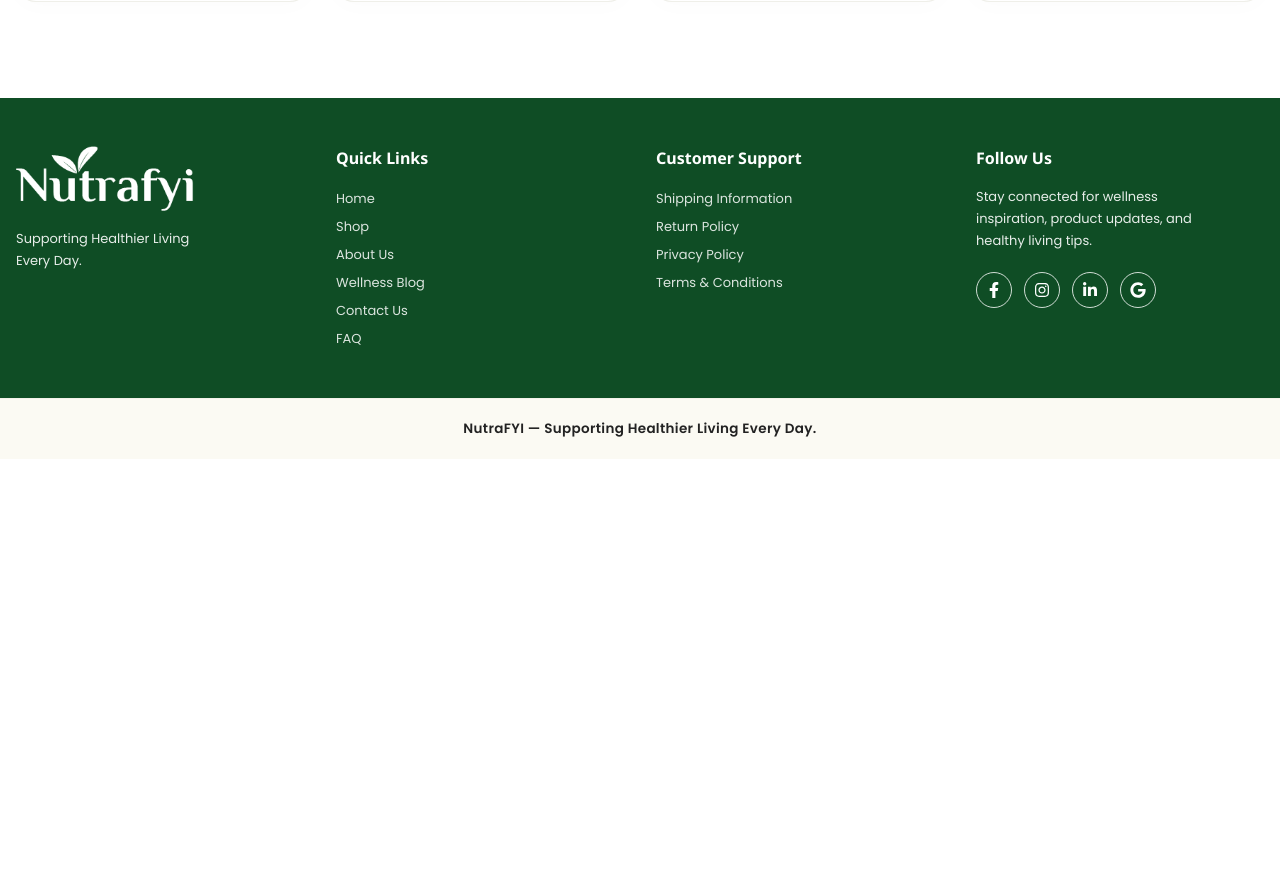
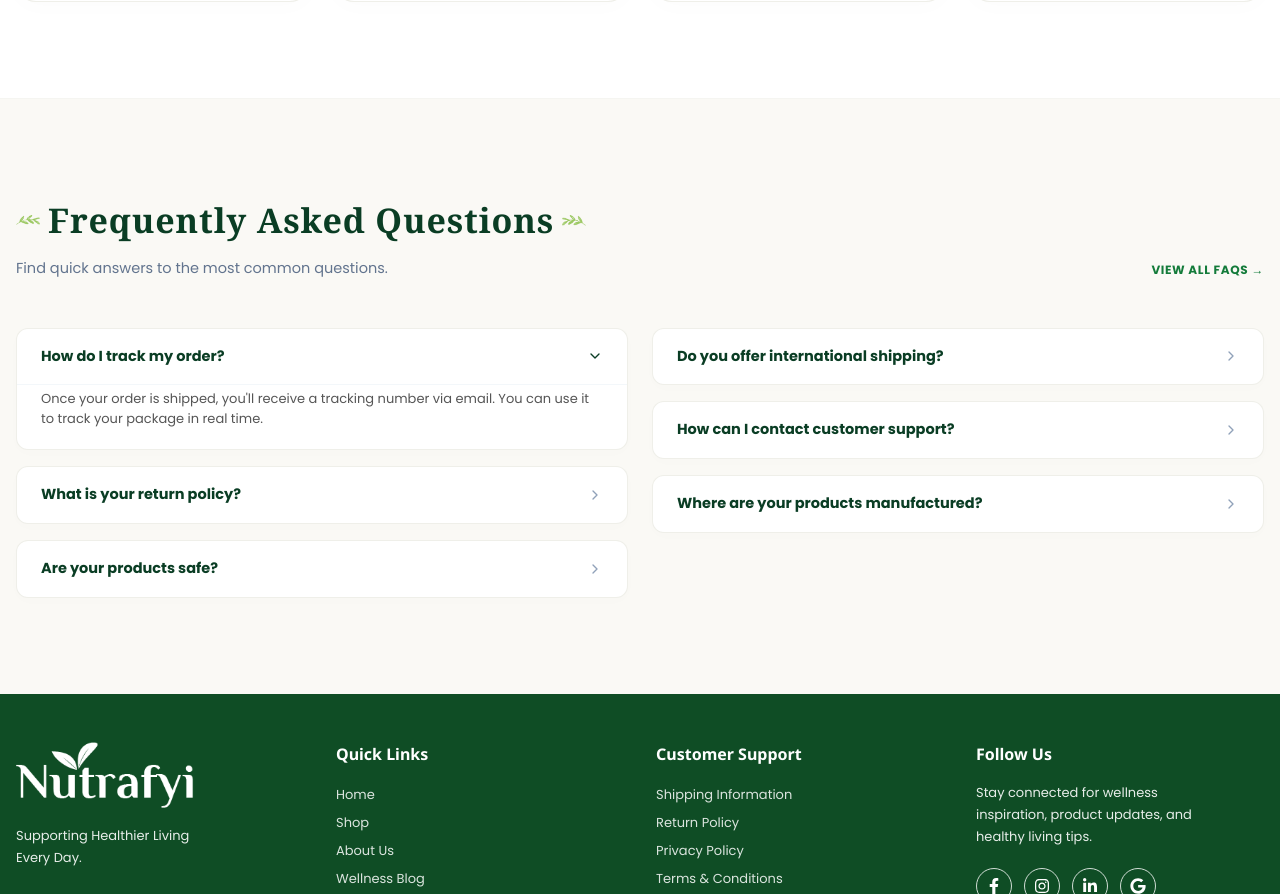
Before and after one commit to drashijaintms/nutrafyi, a React (Vite) app: page /contact in a window 1280 px wide. Shown: the part 1490-2384 px from the top of the page. Before the commit the page ends 1949 px from the top, so only its background shows below. Built offline with nearby package versions, Linux system fonts and the light colour scheme; no server answers.

Commit message:
Contact: implement Frequently Asked Questions (FAQ) accordion section matching design details, layout, and fonts

```diff
--- a/src/pages/Contact.jsx
+++ b/src/pages/Contact.jsx
@@ -1,5 +1,6 @@
 import { useState } from "react";
-import { Leaf, ShieldCheck, Send, CheckCircle2, Headset, Package, MapPin, Clock, Mail, Phone } from "lucide-react";
+import { Link } from "react-router-dom";
+import { Leaf, ShieldCheck, Send, CheckCircle2, Headset, Package, MapPin, Clock, Mail, Phone, ChevronDown, ChevronRight } from "lucide-react";
 import contactHeroBg from "../assets/contact-hero-bg.png";
 import headingLeaf from "../assets/heading-leaf.png";
 
@@ -11,6 +12,7 @@ function Contact() {
     message: "",
   });
   const [submitted, setSubmitted] = useState(false);
+  const [openFaqs, setOpenFaqs] = useState([0]); // First FAQ open by default
 
   const handleChange = (e) => {
     const { name, value } = e.target;
@@ -25,6 +27,41 @@ function Contact() {
       setFormData({ name: "", email: "", subject: "", message: "" });
     }, 4000);
   };
+
+  const toggleFaq = (index) => {
+    if (openFaqs.includes(index)) {
+      setOpenFaqs(openFaqs.filter((i) => i !== index));
+    } else {
+      setOpenFaqs([...openFaqs, index]);
+    }
+  };
+
+  const faqData = [
+    {
+      question: "How do I track my order?",
+      answer: "Once your order is shipped, you'll receive a tracking number via email. You can use it to track your package in real time."
+    },
+    {
+      question: "What is your return policy?",
+      answer: "We offer a 30-day money-back guarantee on all unopened products. Simply reach out to our customer support team to initiate a return."
+    },
+    {
+      question: "Are your products safe?",
+      answer: "Yes, all our products are manufactured in FDA-registered, GMP-certified facilities and undergo third-party testing to ensure purity and potency."
+    },
+    {
+      question: "Do you offer international shipping?",
+      answer: "Currently, we ship to select countries worldwide. Shipping rates and delivery times will be calculated at checkout based on your location."
+    },
+    {
+      question: "How can I contact customer support?",
+      answer: "You can reach our support team via email at support@nutrafyi.com, call us at (888) 123-4567, or use the message form on this page."
+    },
+    {
+      question: "Where are your products manufactured?",
+      answer: "Our premium supplements are formulated and manufactured in state-of-the-art facilities in the United States using high-quality global ingredients."
+    }
+  ];
 
   return (
     <div className="w-full">
@@ -246,7 +283,7 @@ function Contact() {
       </section>
 
       {/* SECTION 2: GET IN TOUCH */}
-      <section className="bg-white py-20 lg:py-24">
+      <section className="bg-white py-20 lg:py-24 border-b border-[#e5e5db]/40">
         <div className="max-w-7xl mx-auto px-4 w-full">
 
           {/* Header */}
@@ -395,6 +432,135 @@ function Contact() {
           </div>
         </div>
       </section>
+
+      {/* SECTION 3: FREQUENTLY ASKED QUESTIONS */}
+      <section className="bg-[#FAF9F5] py-20 lg:py-24">
+        <div className="max-w-7xl mx-auto px-4 w-full">
+
+          {/* Header */}
+          <div className="flex flex-col md:flex-row md:items-end justify-between mb-12 gap-6">
+            <div className="text-left">
+              <div className="flex items-center gap-2 mb-3 select-none">
+                <img src={headingLeaf} alt="leaf left" className="w-6 h-6 object-contain scale-x-[-1] opacity-90" />
+                <h2
+                  className="text-[#0a3d24] font-bold text-[28px] lg:text-[34px] tracking-wide"
+                  style={{ fontFamily: "Georgia, serif" }}
+                >
+                  Frequently Asked Questions
+                </h2>
+                <img src={headingLeaf} alt="leaf right" className="w-6 h-6 object-contain opacity-90" />
+              </div>
+              <p
+                className="text-slate-500 text-[14.5px]"
+                style={{ fontFamily: "'Poppins', sans-serif" }}
+              >
+                Find quick answers to the most common questions.
+              </p>
+            </div>
+
+            {/* View All Link */}
+            <div className="shrink-0">
+              <Link
+                to="/faq"
+                className="inline-flex items-center gap-1 text-xs font-bold text-[#137b3a] hover:text-[#0f6630] uppercase tracking-wider transition-colors"
+                style={{ fontFamily: "'Poppins', sans-serif" }}
+              >
+                View All FAQs →
+              </Link>
+            </div>
+          </div>
+
+          {/* FAQ Columns Grid */}
+          <div className="grid grid-cols-1 lg:grid-cols-2 gap-6 items-start">
+
+            {/* Left Column: FAQs 0, 1, 2 */}
+            <div className="space-y-4">
+              {faqData.slice(0, 3).map((item, idx) => {
+                const globalIdx = idx;
+                const isOpen = openFaqs.includes(globalIdx);
+                return (
+                  <div
+                    key={globalIdx}
+                    className="bg-white border border-[#e5e5db]/60 rounded-xl overflow-hidden shadow-[0_3px_15px_rgba(0,0,0,0.01)] transition-all"
+                  >
+                    <button
+                      onClick={() => toggleFaq(globalIdx)}
+                      className="w-full px-6 py-4.5 flex items-center justify-between gap-4 text-left focus:outline-none"
+                    >
+                      <span
+                        className="text-[#0a3d24] font-bold text-[14.5px] leading-snug"
+                        style={{ fontFamily: "'Poppins', sans-serif" }}
+                      >
+                        {item.question}
+                      </span>
+                      {isOpen ? (
+                        <ChevronDown className="w-4 h-4 text-[#0a3d24] shrink-0" />
+                      ) : (
+                        <ChevronRight className="w-4 h-4 text-slate-400 shrink-0" />
+                      )}
+                    </button>
+
+                    {isOpen && (
+                      <div className="px-6 pb-5 pt-1 border-t border-slate-100/80">
+                        <p
+                          className="text-[#555555] text-[13px] leading-[20px] font-normal"
+                          style={{ fontFamily: "'Poppins', sans-serif" }}
+                        >
+                          {item.answer}
+                        </p>
+                      </div>
+                    )}
+                  </div>
+                );
+              })}
+            </div>
+
+            {/* Right Column: FAQs 3, 4, 5 */}
+            <div className="space-y-4">
+              {faqData.slice(3, 6).map((item, idx) => {
+                const globalIdx = idx + 3;
+                const isOpen = openFaqs.includes(globalIdx);
+                return (
+                  <div
+                    key={globalIdx}
+                    className="bg-white border border-[#e5e5db]/60 rounded-xl overflow-hidden shadow-[0_3px_15px_rgba(0,0,0,0.01)] transition-all"
+                  >
+                    <button
+                      onClick={() => toggleFaq(globalIdx)}
+                      className="w-full px-6 py-4.5 flex items-center justify-between gap-4 text-left focus:outline-none"
+                    >
+                      <span
+                        className="text-[#0a3d24] font-bold text-[14.5px] leading-snug"
+                        style={{ fontFamily: "'Poppins', sans-serif" }}
+                      >
+                        {item.question}
+                      </span>
+                      {isOpen ? (
+                        <ChevronDown className="w-4 h-4 text-[#0a3d24] shrink-0" />
+                      ) : (
+                        <ChevronRight className="w-4 h-4 text-slate-400 shrink-0" />
+                      )}
+                    </button>
+
+                    {isOpen && (
+                      <div className="px-6 pb-5 pt-1 border-t border-slate-100/80">
+                        <p
+                          className="text-[#555555] text-[13px] leading-[20px] font-normal"
+                          style={{ fontFamily: "'Poppins', sans-serif" }}
+                        >
+                          {item.answer}
+                        </p>
+                      </div>
+                    )}
+                  </div>
+                );
+              })}
+            </div>
+
+          </div>
+
+        </div>
+      </section>
     </div>
   );
 }
```
